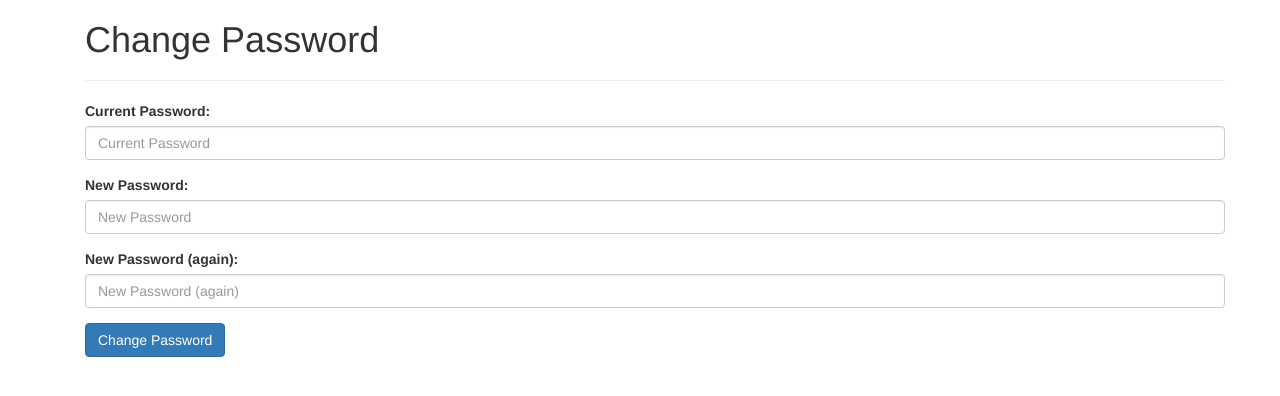
After one commit to zkkmin/eventmapper, a Django app: template maps/templates/account/password_change.html in a window 1280 px wide. The commit adds this page. Shown: the top 396 px of the page. Run offline with Django 3.2, Linux system fonts and the light colour scheme; the template is opened without the code that fills it, so the values that code supplies are empty; some libraries are stand-ins or nearby versions.

Commit message:
Added password change page

```diff
--- a/eventmapper/settings.py
+++ b/eventmapper/settings.py
@@ -164,3 +164,4 @@ ACCOUNT_UNIQUE_EMAIL = True
 ACCOUTN_USERNAME_REQUIRED = False
 LOGIN_REDIRECT_URL = '/'
 EMAIL_BACKEND = 'django.core.mail.backends.console.EmailBackend'
+ACCOUNT_LOGOUT_ON_PASSWORD_CHANGE = True
--- a/maps/templates/account/login.html
+++ b/maps/templates/account/login.html
@@ -5,7 +5,13 @@
 <div class="container">
   <h1>Login</h1>
   <hr />
+
+
+
   <form class="login" method="POST" action="{% url 'account_login' %}">
+
+    {{ form.non_field_errors }}
+
     {% csrf_token %}
 
     <div class="form-group">
--- /dev/null
+++ b/maps/templates/account/password_change.html
@@ -0,0 +1,39 @@
+{% extends 'maps/base.html' %}
+
+{% block content %}
+
+<div class="container">
+  <h1>Change Password</h1>
+  <hr />
+  <form class="" method="POST" action="{% url 'account_change_password' %}">
+    {% csrf_token %}
+
+    {{ form.non_field_errors }}
+
+    <div class="form-group">
+      <label for="id_oldpassword">Current Password:</label>
+      <input class="form-control" id="id_oldpassword" name="oldpassword" placeholder="Current Password" type="password" required />
+    </div>
+
+    <div class="form-group">
+      <label for="id_password1">New Password:</label>
+      <input class="form-control" id="id_password1" name="password1" placeholder="New Password" type="password" required />
+    </div>
+
+    <div class="form-group">
+      <label for="id_password2">New Password (again):</label>
+      <input class="form-control" id="id_password2" name="password2" placeholder="New Password (again)" type="password" required />
+    </div>
+
+    <button class="btn btn-primary" type="submit" name="action">Change Password</button>
+
+  </form>
+</div>
+
+
+{% endblock content %}
+
+
+<p>
+<p> </p>
+<p> </p>
--- a/maps/templates/account/signup.html
+++ b/maps/templates/account/signup.html
@@ -7,6 +7,7 @@
   <hr />
   <form class="login" method="POST" action="{% url 'account_signup' %}">
     {% csrf_token %}
+    {{ form.non_field_errors }}
 
     <div class="form-group">
       <label for="id_username">Username:</label>
--- a/maps/templates/maps/home.html
+++ b/maps/templates/maps/home.html
@@ -8,6 +8,8 @@
   <hr/>
   {% if request.user.is_authenticated %}
       <span class="pull-right"><a href="{% url 'account_logout' %}">Log out</a></span>
+      <span class="pull-right"><a href="{% url 'account_change_password' %}">Change Password</a></span>
+
   {% else %}
       <div>
           <a class="btn btn-primary btn-lg" href="{% url 'account_login' %}">Log in</a> OR <a class="btn btn-success btn-lg" href="{% url 'account_signup' %}">Sign up</a>
```
